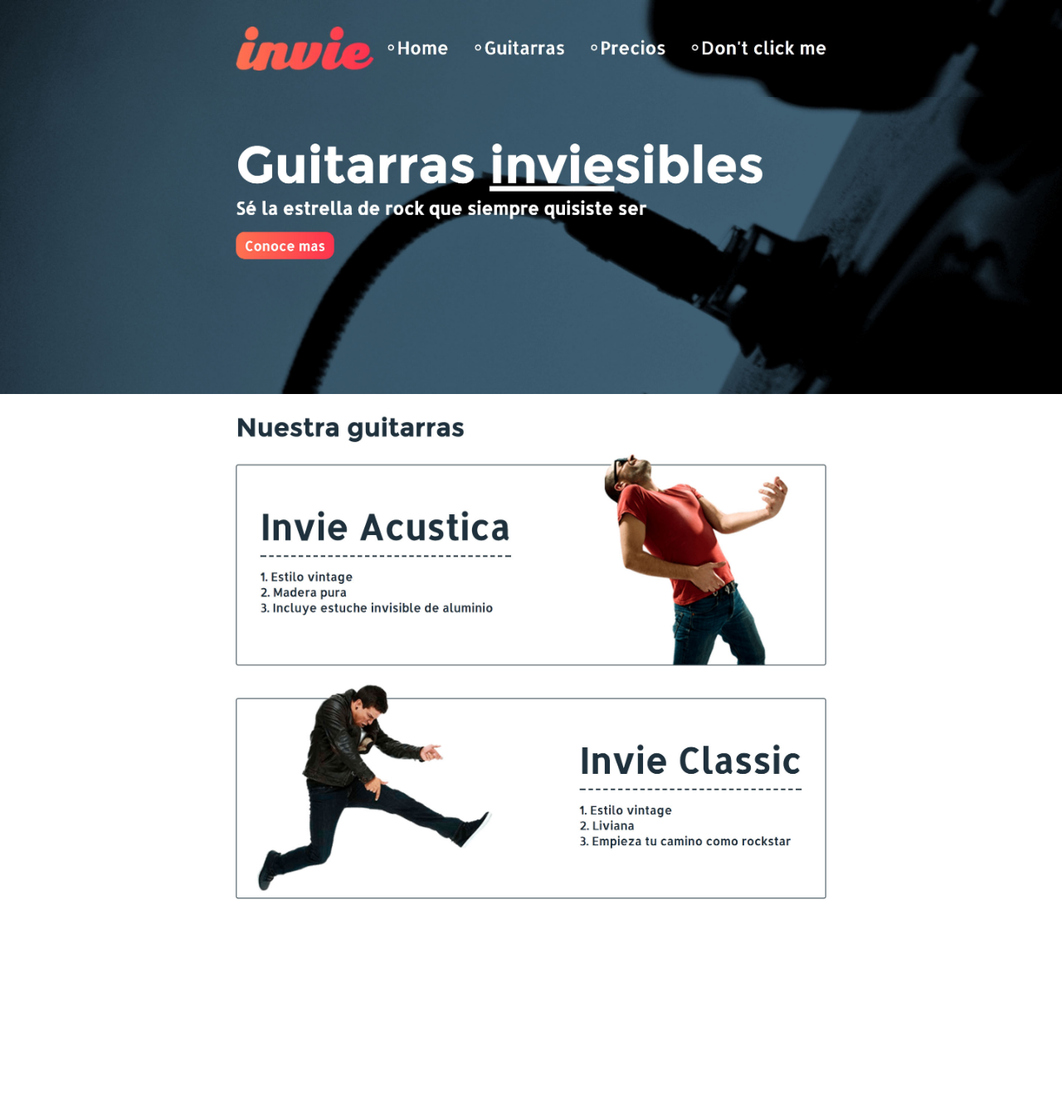
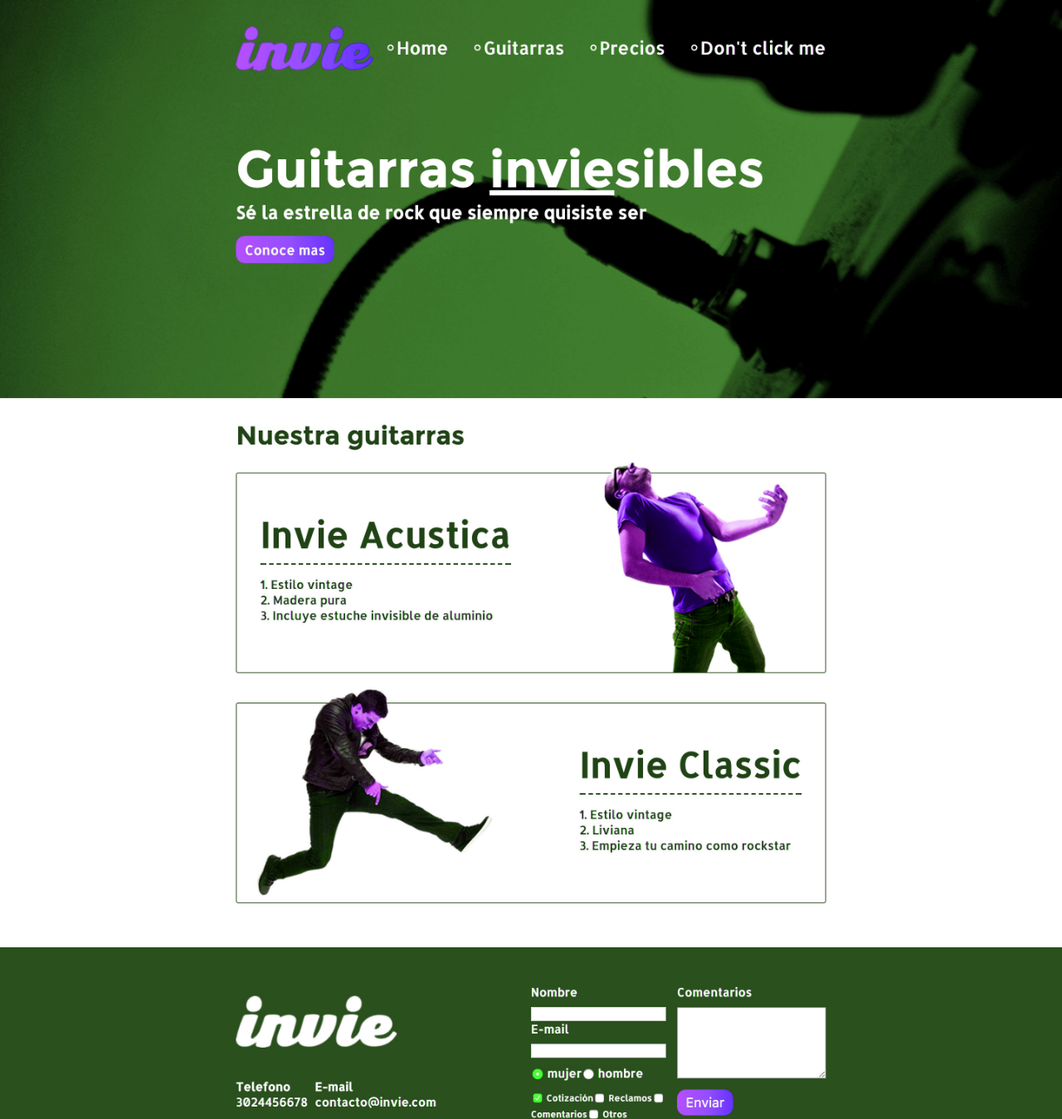
Before and after one commit to OmarCam/invie-github, a plain HTML site: page index.html in a window 1280 px wide. Shown: the whole page at 83% size. Before the commit the page ends 1129 px from the top, so only its background shows below. Drawn offline with Linux system fonts and the light colour scheme.

Commit message:
Nueva vercion de la pagina

```diff
--- a/index.html
+++ b/index.html
@@ -16,9 +16,6 @@
     </style>
   </head>
   <body>
-      <img src="header.jpg" alt="">
-      <img src="hero.jpg" alt="">
-      <img src="acustica.jpg">
-      <img src="clasica.jpg">
+      <img src="nueva-version.jpg">
   </body>
 </html>
```
Also changed, not shown: nueva-version.jpg (added).
